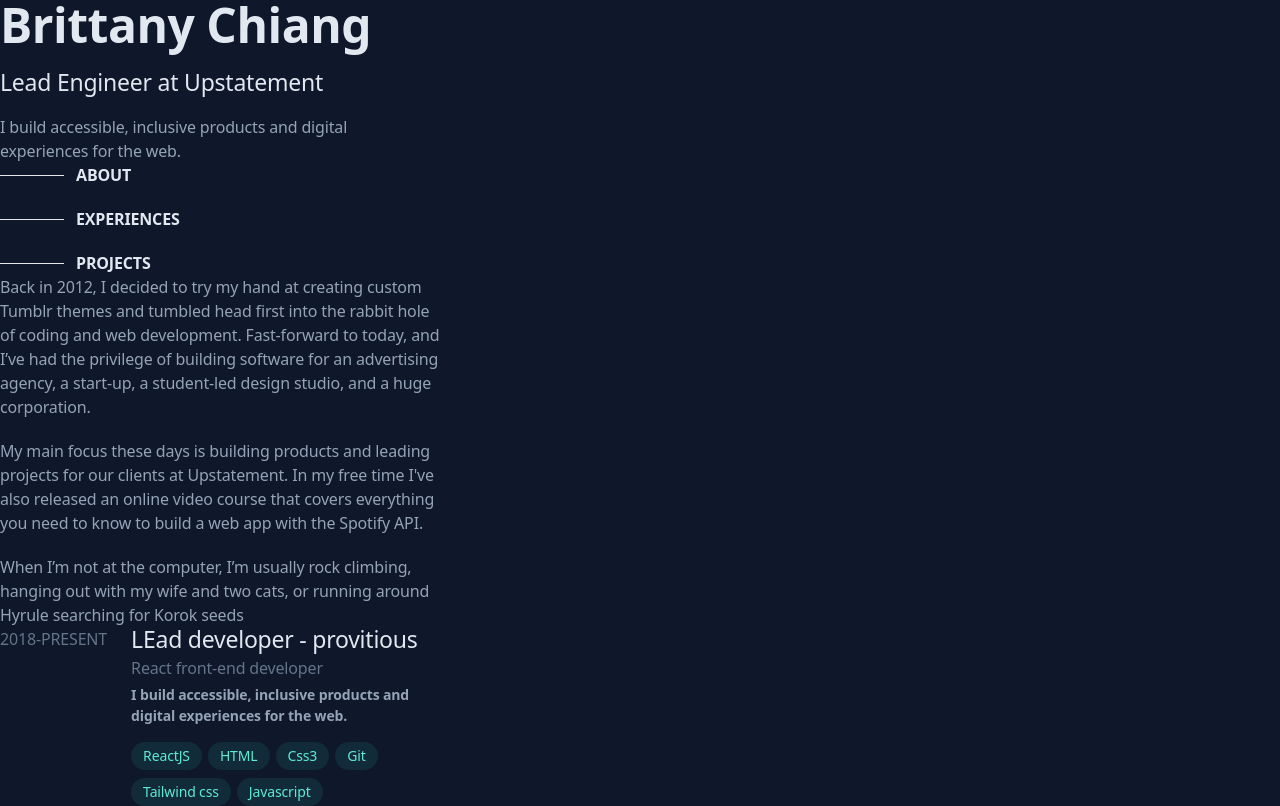
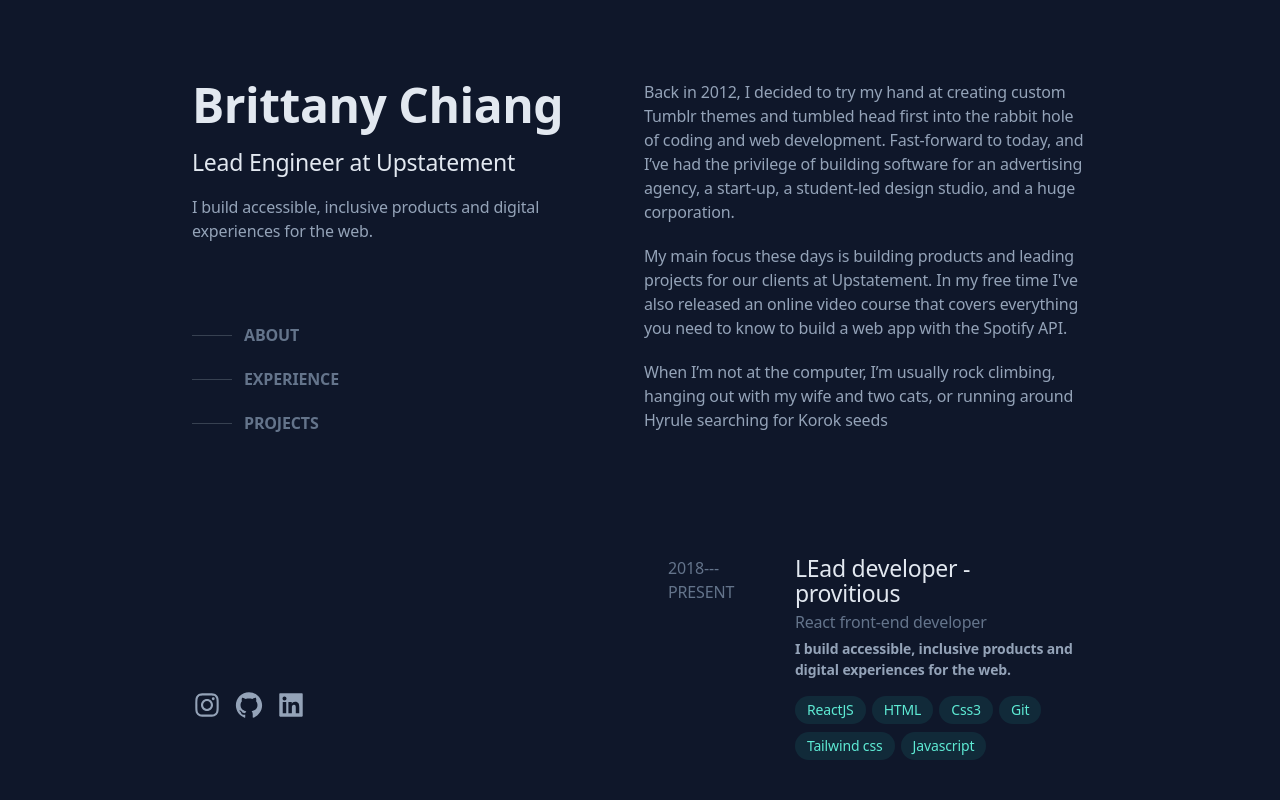
Before and after one commit to Divyapatel417/new-portfolio, a React (Create React App) app: page / in a window 1280 px wide. Built offline with nearby package versions, Linux system fonts and the light colour scheme.

Commit message:
components done

```diff
--- a/package.json
+++ b/package.json
@@ -9,6 +9,7 @@
     "@testing-library/user-event": "^13.5.0",
     "react": "^18.2.0",
     "react-dom": "^18.2.0",
+    "react-icons": "^4.11.0",
     "react-scripts": "5.0.1",
     "web-vitals": "^2.1.4"
   },
--- a/src/App.js
+++ b/src/App.js
@@ -1,6 +1,8 @@
 import About from "./components/About";
 import Experience from "./components/Experience";
 import Introduction from "./components/Introduction";
+import Links from "./components/Links";
+import Projects from "./components/Projects";
 import Routing from "./components/Routing";
 
 
@@ -9,10 +11,37 @@ import Routing from "./components/Routing";
 function App() {
   return (
     <div className= " font-sans bg-darkblue"  >
-    <Introduction></Introduction>
-    <Routing></Routing>
-    <About></About>
-    <Experience></Experience>
+      <div className=" lg:px-48 sm:px-16 h-screen flex lg:flex-row sm:flex-col gap-2">
+        <div className=" lg:pt-20 sm:pt-20 flex flex-col w-1/2 sm:w-full justify-between pb-20">
+          <div>
+        <Introduction></Introduction>
+
+        <div className="mt-20">
+        <Routing></Routing>
+        </div>
+        </div>
+        <div>
+        <Links></Links>
+        </div>
+        </div>
+        <div className="  lg:pt-20 sm:pt-20 flex flex-col w-1/2 sm:w-full h-full overflow-scroll no-scrollbar">
+
+        <About></About>
+        <div className="pt-24 ">
+        <Experience></Experience>
+        <Experience></Experience>
+        <Experience></Experience>
+        </div>
+
+    <Projects></Projects>
+    <Projects></Projects>
+    <Projects></Projects>
+    <Projects></Projects>
+          </div>
+      </div>
+
+
+
     </div>
   );
 }
--- a/src/components/About.js
+++ b/src/components/About.js
@@ -4,15 +4,15 @@ const About = () => {
     return (
         <div className='flex-row grid gap-y-5'>
 
-            <p className="text-base text-darktext max-w-md">Back in 2012, I decided to try my hand at creating custom Tumblr themes and tumbled head
+            <p className="text-base text-darktext ">Back in 2012, I decided to try my hand at creating custom Tumblr themes and tumbled head
             first into the rabbit hole of coding and web development.
             Fast-forward to today, and I’ve had the privilege of building software for an advertising agency,
              a start-up, a student-led design studio, and a huge corporation.</p>
 
-             <p className="text-base text-darktext max-w-md">My main focus these days is building products and leading projects for our clients at Upstatement.
+             <p className="text-base text-darktext">My main focus these days is building products and leading projects for our clients at Upstatement.
               In my free time I've also released an online video course that covers everything you need to know to build a web app with the Spotify API.</p>
 
-             <p className="text-base text-darktext max-w-md">When I’m not at the computer,
+             <p className="text-base text-darktext">When I’m not at the computer,
               I’m usually rock climbing, hanging out with my wife and two cats, or running around Hyrule searching for Korok seeds</p>
         </div>
     )
--- a/src/components/Experience.js
+++ b/src/components/Experience.js
@@ -2,19 +2,16 @@ import React from 'react'
 
 const Experience = () => {
     return (
-        <div className='flex flex-row '>
-            <div className='mr-6'>
-                <p className="text-base text-darkertext" >2018-PRESENT</p>
+        <div className='p-3 mt-4 flex flex-row  group hover:drop-shadow-md hover:bg-slate-800/50'>
+            <div className='mr-6 ml-3'>
+                <p className="text-base text-darkertext" >2018---PRESENT</p>
             </div>
-            <div className='w-80'>
-                <p className="text-lg text-brighttext ">LEad developer - provitious</p>
+            <div className=' w-80'>
+                <p className="text-lg group-hover:text-greentext text-brighttext ">LEad developer - provitious</p>
                 <p className=" mt-1 text-base text-darkertext">React front-end developer</p>
                 <p className="  mt-1  text-sm text-darktext max-w-sm">I build accessible, inclusive products and digital experiences for the web.</p>
                 <ul className=' mt-2 flex flex-wrap text-sm text-greentext'>
-
-                    {/* <li className='mr-1.5'><div className='flex items-center rounded-full bg-teal-400/10 px-3 py-1 text-xs font-medium leading-5 text-teal-300 '>React</div></li> */}
-
-                    {["ReactJS", "HTML", "Css3", "Git", "Tailwind css", "Javascript"].map((value) => {
+                 {["ReactJS", "HTML", "Css3", "Git", "Tailwind css", "Javascript"].map((value) => {
                         return (<li className='mt-2 mr-1.5'><div className='flex items-center rounded-full bg-teal-400/10 px-3 py-1 text-xs font-medium leading-5 text-teal-300 '>{value}</div></li>)
                     })}
                 </ul>
@@ -22,5 +19,4 @@ const Experience = () => {
         </div>
     )
 }
-
 export default Experience
--- /dev/null
+++ b/src/components/Links.js
@@ -0,0 +1,22 @@
+import React from 'react'
+import { AiOutlineInstagram } from 'react-icons/ai';
+import { AiFillGithub } from 'react-icons/ai';
+import { AiFillLinkedin } from 'react-icons/ai';
+
+
+const Links = () => {
+    return (
+        <div className='flex flex-row gap-3 max-w-sm'>
+
+        <div className='text-darktext hover:text-brighttext'><AiOutlineInstagram  size="30px"
+            /> </div>
+            <div className='text-darktext hover:text-brighttext'><AiFillGithub  size="30px"
+            /> </div>
+            <div className='text-darktext hover:text-brighttext'><AiFillLinkedin  size="30px"
+            /> </div>
+
+        </div>
+    )
+}
+
+export default Links
--- /dev/null
+++ b/src/components/Projects.js
@@ -0,0 +1,26 @@
+import React from 'react'
+import portfolio from '../assets/portfolio.png'
+const Projects = () => {
+  return (
+    <div className='p-3 mt-4 flex flex-row max-w-xl group hover:drop-shadow-md hover:bg-slate-800/50'>
+    <div className='mr-4'>
+    <img alt='portfolio' src={portfolio} className='w-40 h-20'></img>
+    </div>
+    <div className=' w-80'>
+        <p className="text-lg group-hover:text-greentext text-brighttext ">Myportfolio</p>
+
+        <p className="  mt-1  text-sm text-darktext max-w-sm">Back in 2012, I decided to try my hand at creating custom Tumblr themes and tumbled head first into the rabbit hole of coding and web development. Fast-forward to today, and I’ve had the privilege of building software for an advertising agency, a start-up, a student-led design studio, and a huge corporation.</p>
+        <ul className=' mt-2 flex flex-wrap text-sm text-greentext'>
+
+            {/* <li className='mr-1.5'><div className='flex items-center rounded-full bg-teal-400/10 px-3 py-1 text-xs font-medium leading-5 text-teal-300 '>React</div></li> */}
+
+            {["ReactJS", "HTML", "Css3", "Git", "Tailwind css", "Javascript"].map((value) => {
+                return (<li className='mt-2 mr-1.5'><div className='flex items-center rounded-full bg-teal-400/10 px-3 py-1 text-xs font-medium leading-5 text-teal-300 '>{value}</div></li>)
+            })}
+        </ul>
+    </div>
+</div>
+  )
+}
+
+export default Projects
--- a/src/components/Routing.js
+++ b/src/components/Routing.js
@@ -2,16 +2,19 @@ import React from 'react'
 
 const Routing = () => {
   return (
-    <div className='flex-row  grid gap-y-5'>
-      <div class="inline-flex items-center w-full">
-        <hr class="w-16 h-px  bg-gray-200 border-0 dark:bg-gray-700"></hr>
-        <p className=' pl-3 text-base font-bold text-brighttext'> ABOUT</p></div>
-        <div class="inline-flex items-center w-full">
-        <hr class="w-16 h-px  bg-gray-200 border-0 dark:bg-gray-700"></hr>
-        <p className=' pl-3 text-base font-bold text-brighttext'> EXPERIENCES</p></div>
-        <div class="inline-flex items-center w-full">
-        <hr class="w-16 h-px  bg-gray-200 border-0 dark:bg-gray-700"></hr>
-        <p className=' pl-3 text-base font-bold text-brighttext'> PROJECTS</p></div>
+    <div className='grid grid-cols gap-5 max-w-xs '>
+      <div className=" group transition ease-in-out  inline-flex items-center ">
+        <hr className=" w-10 transition-all ease-in-out delay-60 group-hover:w-24  group-hover:bg-gray-200 h-px  bg-gray-700 border-0 "></hr>
+        <span className=' pl-3 text-base font-bold group-hover:text-brighttext text-darkertext '> ABOUT</span>
+      </div>
+      <div className=" group transition ease-in-out  inline-flex items-center ">
+        <hr className=" w-10 transition-all ease-in-out delay-60 group-hover:w-24  group-hover:bg-gray-200 h-px  bg-gray-700 border-0 "></hr>
+        <span className=' pl-3 text-base font-bold group-hover:text-brighttext text-darkertext '> EXPERIENCE</span>
+      </div>
+      <div className=" group transition ease-in-out  inline-flex items-center ">
+        <hr className=" w-10 transition-all ease-in-out delay-60 group-hover:w-24  group-hover:bg-gray-200 h-px  bg-gray-700 border-0 "></hr>
+        <span className=' pl-3 text-base font-bold group-hover:text-brighttext text-darkertext '> PROJECTS</span>
+      </div>
     </div>
   )
 }
--- a/src/index.css
+++ b/src/index.css
@@ -2,6 +2,21 @@
 @tailwind components;
 @tailwind utilities;
 
+@layer utilities {
+  @variants responsive {
+    /* Hide scrollbar for Chrome, Safari, and Opera */
+    .no-scrollbar::-webkit-scrollbar {
+      display: none;
+    }
+
+
+    /* Hide scrollbar for IE, Edge, and Firefox */
+    .no-scrollbar {
+      -ms-overflow-style: none; /* IE and Edge */
+      scrollbar-width: none; /* Firefox */
+    }
+  }
+}
 body {
   margin: 0;
   font-family: -apple-system, BlinkMacSystemFont, 'Segoe UI', 'Roboto', 'Oxygen',
--- a/tailwind.config.js
+++ b/tailwind.config.js
@@ -3,6 +3,13 @@ module.exports = {
   content: ["./src/**/*.{js,jsx,ts,tsx}",
     "./src/*.{js,jsx,ts,tsx}",],
   theme: {
+    screens: {
+      'sm': '400px',
+      // => @media (min-width: 640px) { ... }
+
+      'lg': '1024px',
+
+    },
     fontSize: {
       sm: ['14px', {
         lineHeight: '122x',
@@ -39,8 +46,11 @@ module.exports = {
         'darktext': '#94a3b8',
         'greentext': '#5eead4',
         'darkertext':'#64748b',
+      },
+      dropShadow: {
+        'md': '0 25px 25px rgba(0, 0, 0, 0.25)',
 
-      },
+      }
     },
   },
   plugins: [],
```
Also changed, not shown: src/assets/portfolio.png (added), 1 other file (tests, documents, lock files or other folders).
